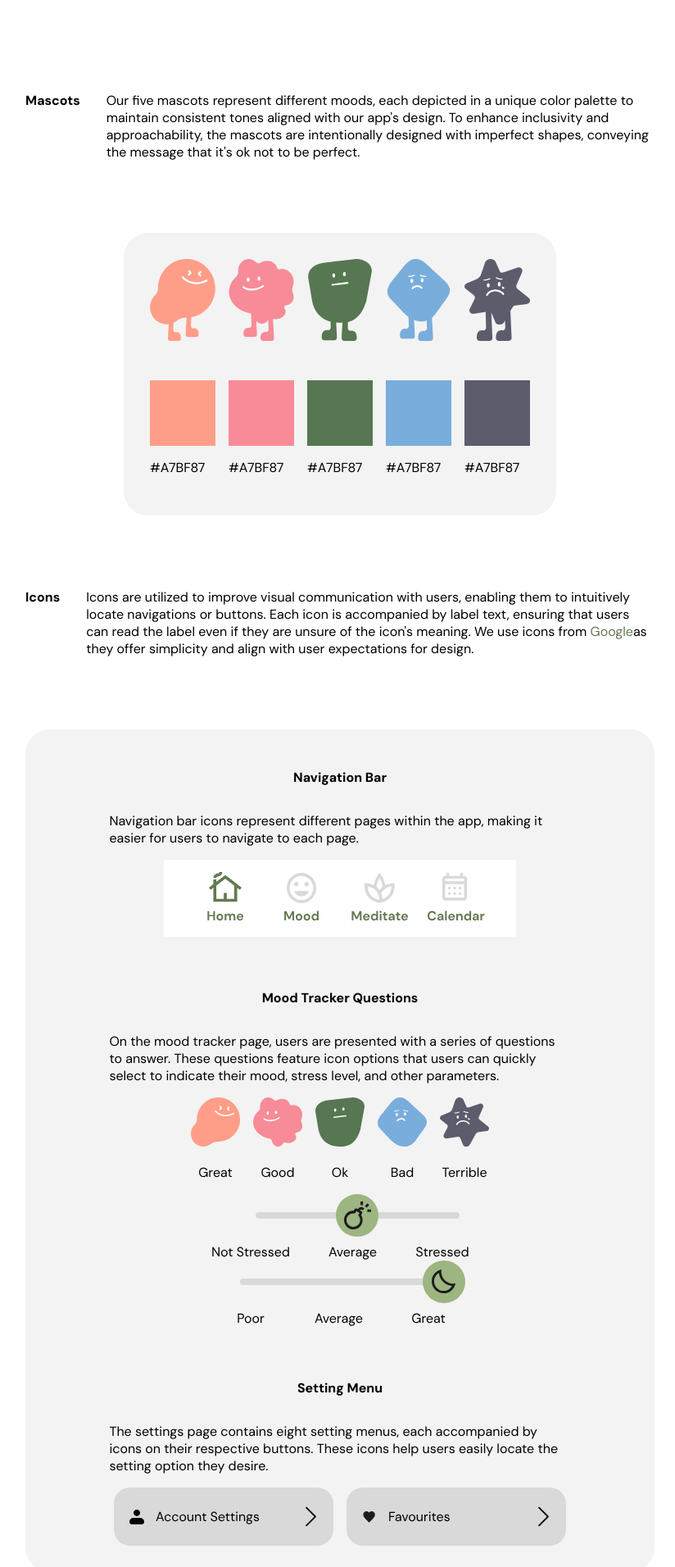
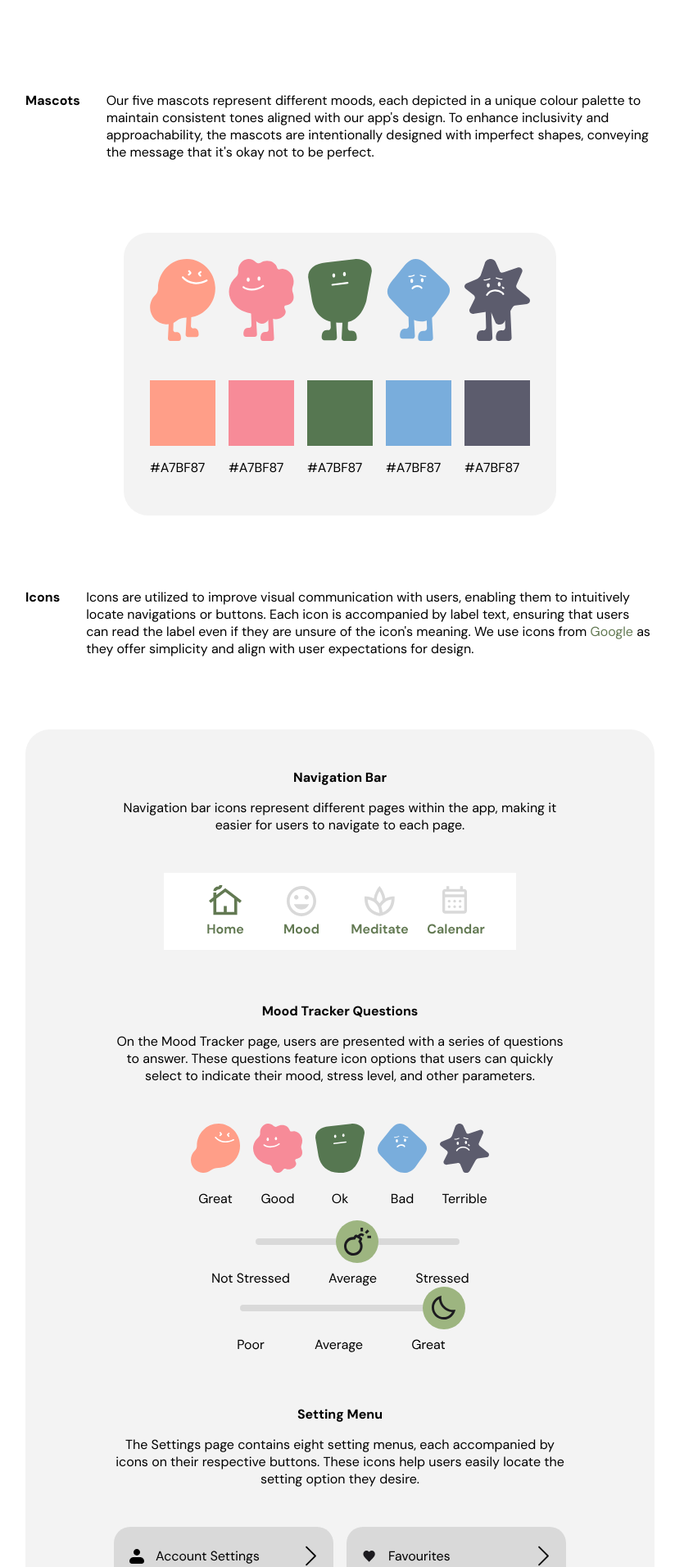
Before and after one commit to ohmaruko/Tranquify-style-guide, a Next.js app: page /graphics in a window 1280 px wide. Shown: the part 194-2106 px from the top of the page at 82% size, without its empty margins (225-1049 px from the left). Built offline with nearby package versions, Linux system fonts and the light colour scheme.

Commit message:
edit spelling and text-align

```diff
--- a/pages/graphics.js
+++ b/pages/graphics.js
@@ -30,9 +30,9 @@ export default function Home() {
           </div>
           <div className={styles.text}>
             <p>Our five mascots represent different moods,
-              each depicted in a unique color palette to maintain consistent tones aligned with our app's design.
+              each depicted in a unique colour palette to maintain consistent tones aligned with our app's design.
               To enhance inclusivity and approachability, the mascots are intentionally designed with imperfect shapes,
-              conveying the message that it's ok not to be perfect.
+              conveying the message that it's okay not to be perfect.
             </p>
           </div>
         </div>
@@ -40,7 +40,7 @@ export default function Home() {
           <div className={styles.graphics}>
             {
               mascots.map((e, index) => {
-                return(
+                return (
                   <Image src={e} width={80} height={100} alt={mascotsAltText[index]} />
                 )
               })
@@ -51,7 +51,7 @@ export default function Home() {
               colours.map((e) => {
                 return (
                   <div>
-                    <div className={styles.palette} style={{backgroundColor: e}}></div>
+                    <div className={styles.palette} style={{ backgroundColor: e }}></div>
                     <p>#A7BF87</p>
                   </div>
                 )
@@ -68,7 +68,7 @@ export default function Home() {
               enabling them to intuitively locate navigations or buttons.
               Each icon is accompanied by label text, ensuring that users can read the label
               even if they are unsure of the icon's meaning.
-              We use icons from <Link href="https://fonts.google.com/icons">Google</Link>
+              We use icons from <Link href="https://fonts.google.com/icons">Google </Link>
               as they offer simplicity and align with user expectations for design.</p>
           </div>
         </div>
@@ -82,13 +82,13 @@ export default function Home() {
           <div className={styles.icons}>
             <p className={styles.iconText}>Mood Tracker Questions</p>
             <p className={styles.iconDescription}>
-              On the mood tracker page, users are presented with a series of questions to answer.
+              On the Mood Tracker page, users are presented with a series of questions to answer.
               These questions feature icon options that users can quickly select to indicate
               their mood, stress level, and other parameters.</p>
             <div className={styles.graphics}>
               {
                 moods.map((e, index) => {
-                  return(
+                  return (
                     <div className={styles.moodIcon}>
                       <Image src={e} width={60} height={60} alt={moodsAltText[index]} />
                       <p>{moodsText[index]}</p>
@@ -103,7 +103,7 @@ export default function Home() {
           <div className={styles.icons}>
             <p className={styles.iconText}>Setting Menu</p>
             <p className={styles.iconDescription}>
-              The settings page contains eight setting menus,
+              The Settings page contains eight setting menus,
               each accompanied by icons on their respective buttons.
               These icons help users easily locate the setting option they desire.
             </p>
--- a/styles/graphics.module.css
+++ b/styles/graphics.module.css
@@ -61,6 +61,9 @@
 }
 .iconDescription {
     width: 80%;
+    text-align: center;
+    margin-top: 0rem;
+    margin-bottom: 3rem;
 }
 .iconsItemsContainer {
     display: flex;
```
Lines whose indentation alone changed are shown as unchanged.
